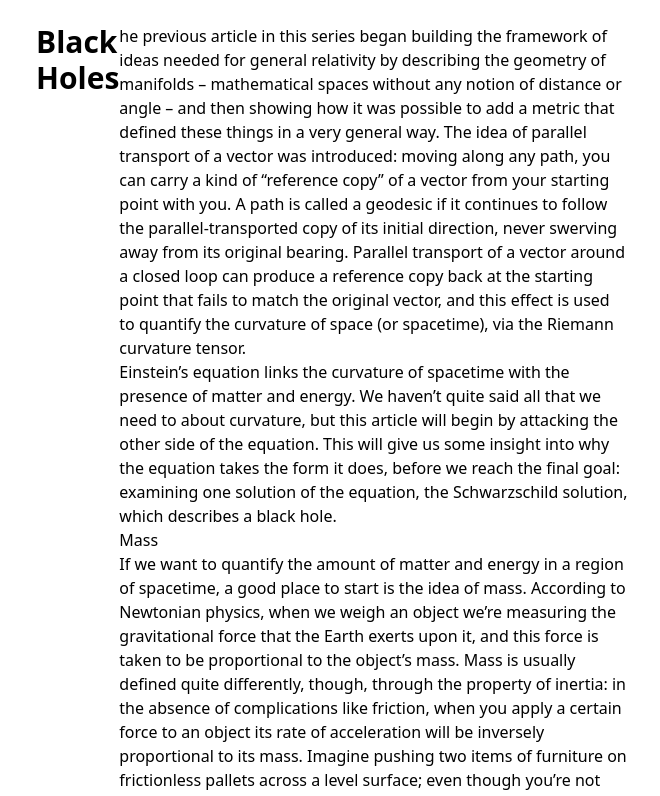
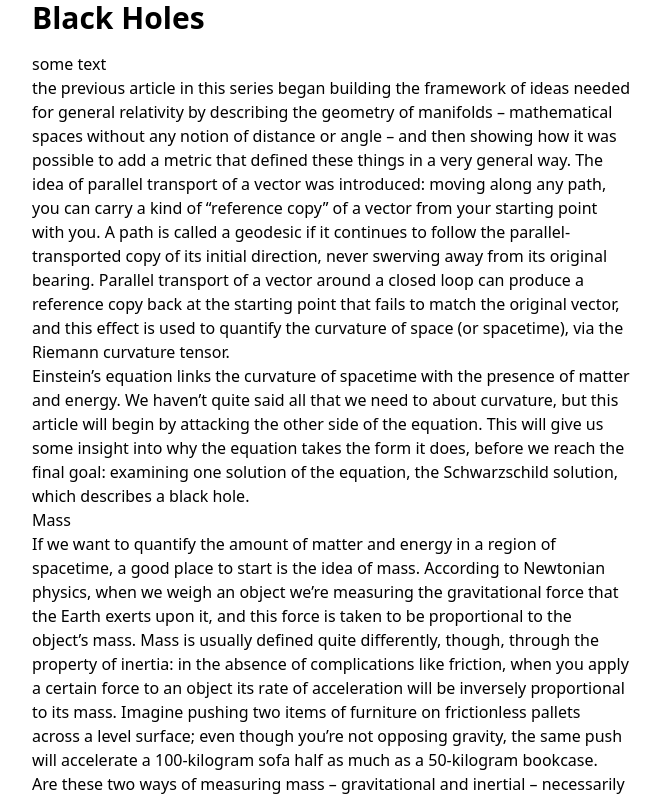
Before and after one commit to canaanmckenzie/elixir-ssg, a plain HTML site: page output/posts/2023/12-31-1.html in a window 1280 px wide. Shown: the top 796 px of the page, without its empty margins (308-968 px from the left). Drawn offline with Linux system fonts and the light colour scheme.

Commit message:
styling tomorrow - tailwind css

```diff
--- a/assets/css/app.css
+++ b/assets/css/app.css
@@ -2,13 +2,11 @@
 @import "tailwindcss/components";
 @import "tailwindcss/utilities";
 
+body{
+   /* margin: 0 auto;*/
+}
 .article {
-    display: flex;
-    max-width: 40rem;
+    max-width: 600px;
     margin: auto;
-    padding: 1.5rem;
 
 }
-.article-content {
-    margin: auto;
-}
--- a/output/posts/2023/12-31-1.html
+++ b/output/posts/2023/12-31-1.html
@@ -5,11 +5,16 @@
 </head>
 <body>
 
-<div class="article">
-<h1 class="text-3xl font-bold">Black Holes</h1>
-<div class="article-content">
+<div class="flex items-center justify-center h-screen">
+ <div class="article">
+  <div class="article-header mb-4">
+   <h1 class="text-3xl font-bold">Black Holes</h1>
+  </div>
+  <div class="article-content">
+   <h1>
+some text</h1>
 <p>
-he previous article in this series began building the framework of ideas needed for general relativity by describing the geometry of manifolds – mathematical spaces without any notion of distance or angle – and then showing how it was possible to add a metric that defined these things in a very general way. The idea of parallel transport of a vector was introduced: moving along any path, you can carry a kind of “reference copy” of a vector from your starting point with you. A path is called a geodesic if it continues to follow the parallel-transported copy of its initial direction, never swerving away from its original bearing. Parallel transport of a vector around a closed loop can produce a reference copy back at the starting point that fails to match the original vector, and this effect is used to quantify the curvature of space (or spacetime), via the Riemann curvature tensor.</p>
+the previous article in this series began building the framework of ideas needed for general relativity by describing the geometry of manifolds – mathematical spaces without any notion of distance or angle – and then showing how it was possible to add a metric that defined these things in a very general way. The idea of parallel transport of a vector was introduced: moving along any path, you can carry a kind of “reference copy” of a vector from your starting point with you. A path is called a geodesic if it continues to follow the parallel-transported copy of its initial direction, never swerving away from its original bearing. Parallel transport of a vector around a closed loop can produce a reference copy back at the starting point that fails to match the original vector, and this effect is used to quantify the curvature of space (or spacetime), via the Riemann curvature tensor.</p>
 <p>
 Einstein’s equation links the curvature of spacetime with the presence of matter and energy. We haven’t quite said all that we need to about curvature, but this article will begin by attacking the other side of the equation. This will give us some insight into why the equation takes the form it does, before we reach the final goal: examining one solution of the equation, the Schwarzschild solution, which describes a black hole.</p>
 <p>
@@ -368,7 +373,8 @@ Though we’ve been taking the Schwarzschild geometry as fixed, unaffected by wh
 <p>
 Further reading: Spacetime Physics by E.F. Taylor and J.A. Wheeler (W.H. Freeman, 1966) is an excellent introduction to special relativity. Gravitation by C.W. Misner, K.S. Thorne and J.A. Wheeler (W.H. Freeman, 1973) is the Bible of general relativity, with a detailed treatment of almost every aspect of the subject. Black Holes and Timewarps: Einstein’s Outrageous Legacy by Kip Thorne (Macmillan, 1995) is a non-mathematical account of general relativity, with a wealth of fascinating biographical and historical detail on the subject’s development.</p>
 
-</div>
+  </div>
+ </div>
 </div>
 
 </body>
```
Also changed, not shown: output/index.html (+6 -0 lines), output/posts/2023/12-27-0.html (+9 -5 lines), output/posts/2023/12-31-0.html (+9 -5 lines), posts/2023/12-31-1.md (+3 -1 lines), output/assets/app.css, 1 other file.
